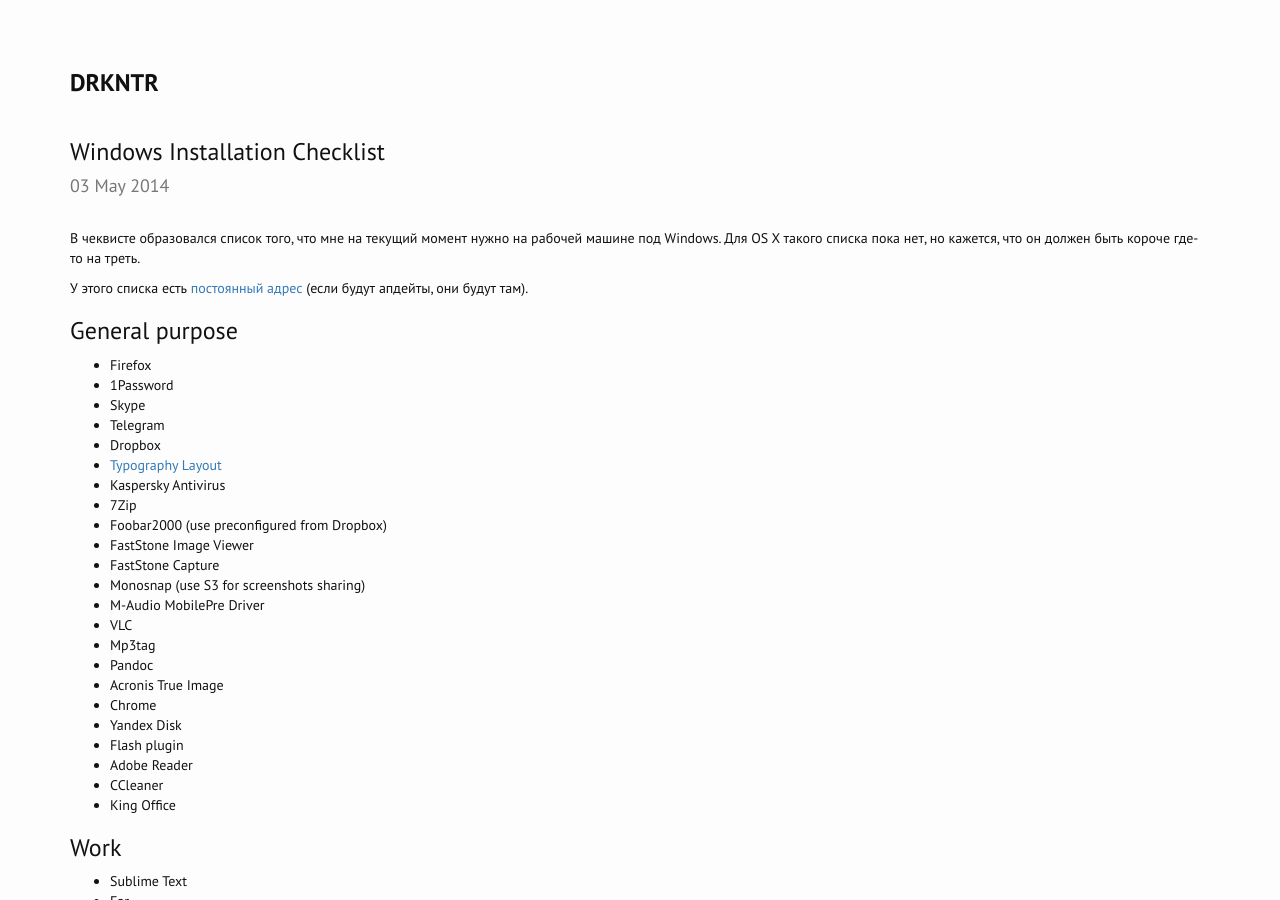
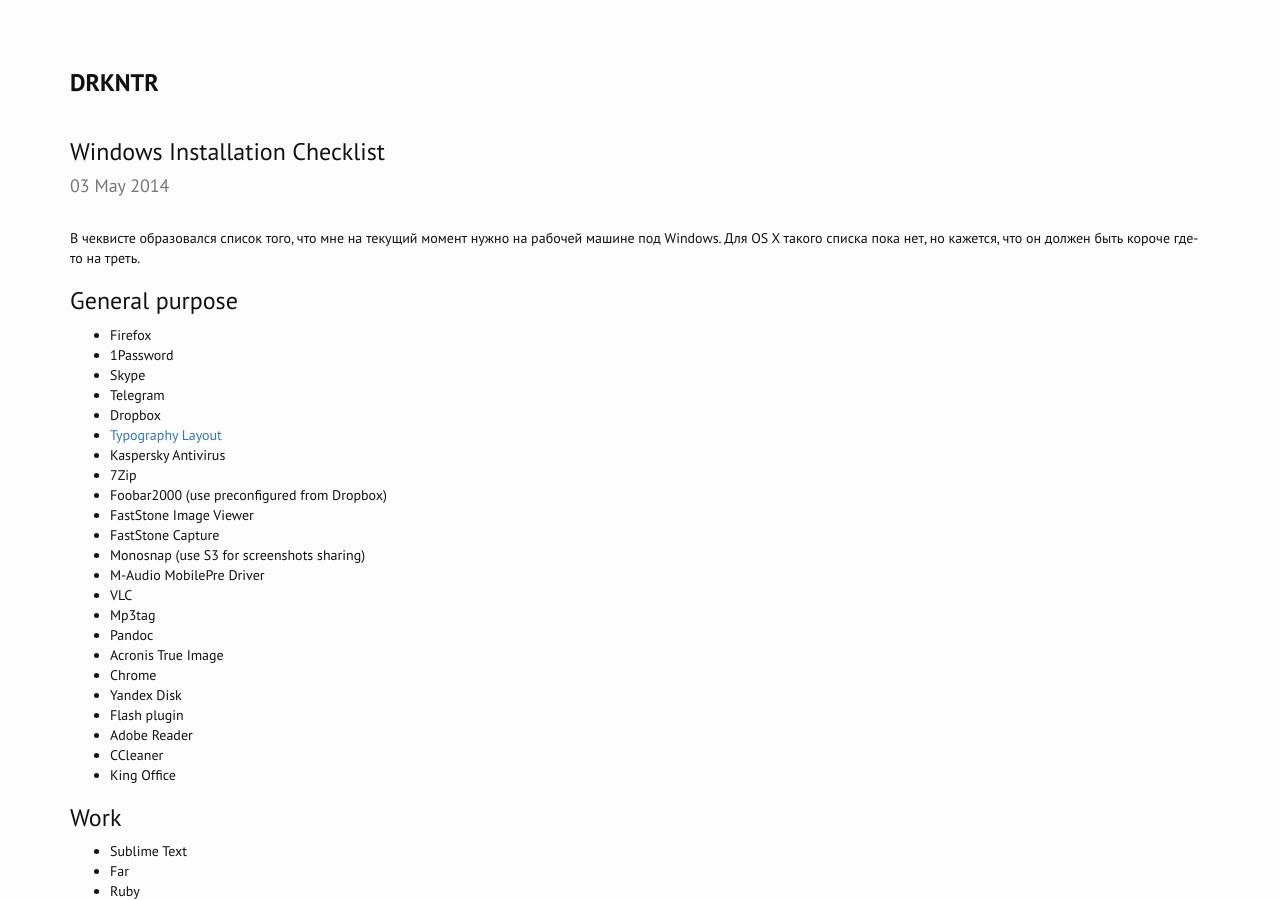
Before and after one commit to dreikanter/dreikanter.github.io, a Jekyll site: the page built from _posts/2014-05-03-windows-installation-checklist.md, in a window 1280 px wide and 900 px high. Built offline with Jekyll 4.4.1, drawn with Linux system fonts in a browser that asks for light colours; nearby versions of some CDN libraries.

```diff
--- a/_posts/2014-05-03-windows-installation-checklist.md
+++ b/_posts/2014-05-03-windows-installation-checklist.md
@@ -6,8 +6,6 @@
 ---
 
 В чеквисте образовался список того, что мне на текущий момент нужно на рабочей машине под Windows. Для OS X такого списка пока нет, но кажется, что он должен быть короче где-то на треть.
-
-У этого списка есть [постоянный адрес](/windows-software.html) (если будут апдейты, они будут там).
 
 ### General purpose
 
```
